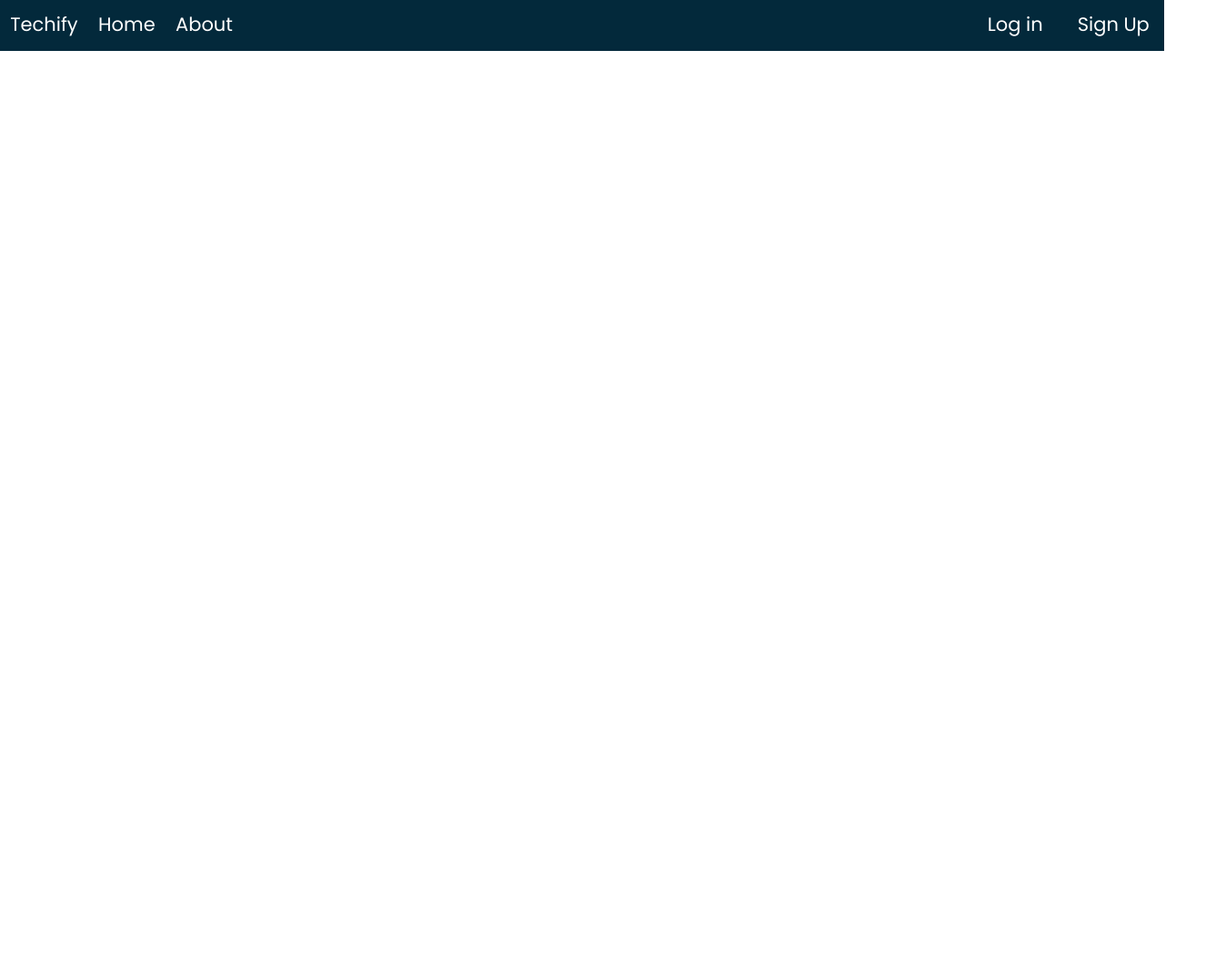
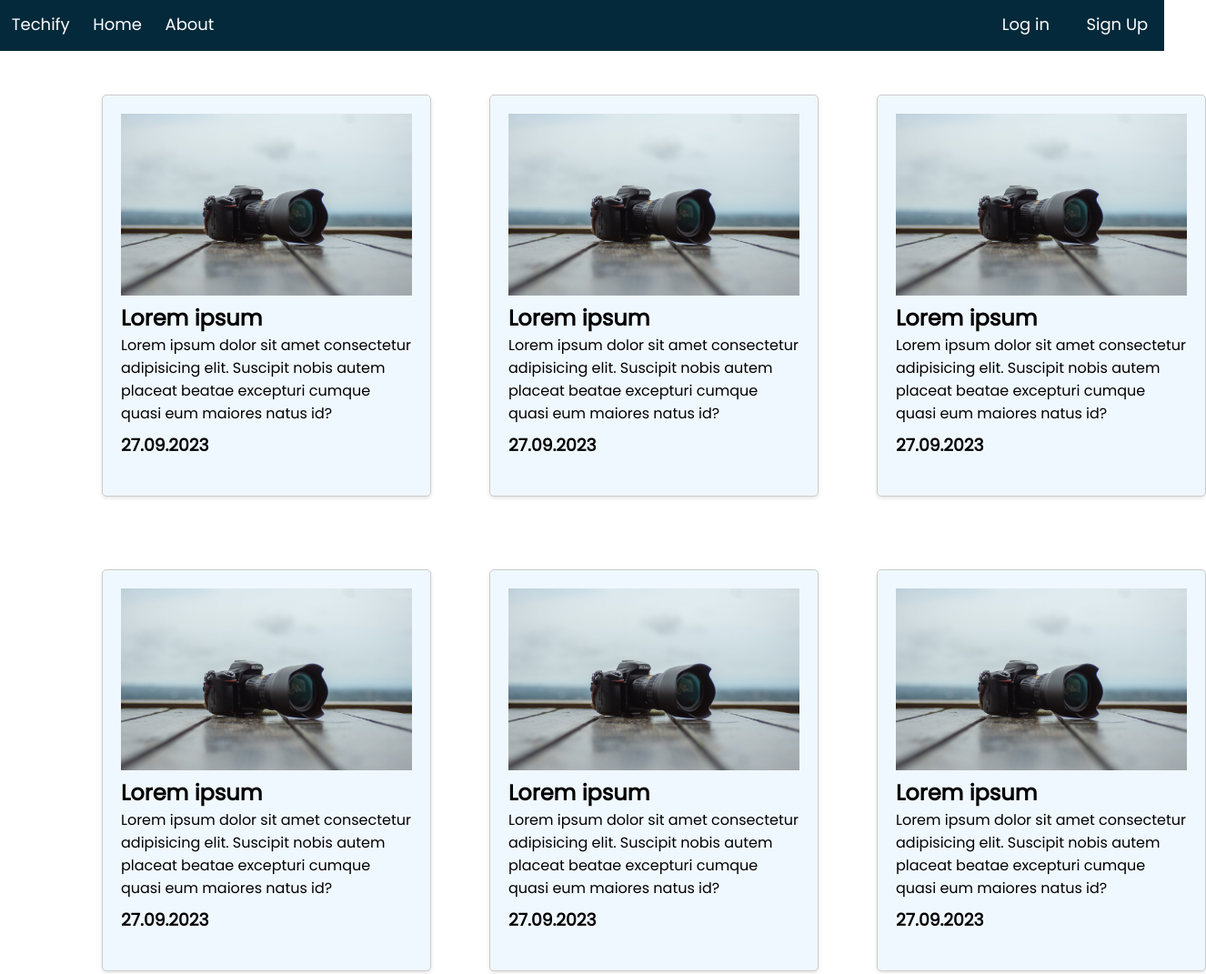
Before and after one commit to Code-KVD/blog-frontend, a plain HTML site: page index.html in a window 1280 px wide. Shown: the whole page at 91% size, 1326 px wide, since content can reach past the window. Before the commit the page ends 800 px from the top, so only its background shows below. Drawn offline with Linux system fonts and the light colour scheme.

Commit message:
home page done

```diff
--- a/home.css
+++ b/home.css
@@ -2,13 +2,14 @@
 *{
     margin: 0;
     padding: 0;
+    font-family: 'Poppins', sans-serif;
 }
 
 .navbar{
     height: 3.5rem;
     background-color: rgb(3, 41, 59);
     font-family: 'Poppins', sans-serif;
-    font-size: 21px;
+    font-size: 18px;
     display: flex;
     justify-content: space-between;
 }
@@ -19,7 +20,7 @@
 
 }
 .list li{
-    margin: 0.7rem;
+    margin: 0.8rem;
     position: relative;
 }
 
@@ -49,7 +50,7 @@ li:hover::before {
 
 .login-register{
     display: inline-block;
-    margin: 0.7rem;
+    margin: 0.8rem;
 
 }
 .login-register a{
@@ -62,3 +63,34 @@ li:hover::before {
     transition: border 0.16s ease-in;
 
 }
+
+.container{
+    background-color: white;
+    display: flex;
+    display: grid;
+    grid-template-columns: repeat(3, 1fr);
+    margin: 0 5rem 0 5rem;
+
+}
+
+.blog{
+    padding: 20px;
+    border: 1px solid #ccc;
+    display: inline-block;
+    height: 50vh;
+    background: aliceblue;
+    margin: 2rem;
+    color: black;
+    margin-top: 3rem;
+    border-radius: 5px;
+    box-shadow: 0 2px 4px rgba(0, 0, 0, 0.1);
+}
+
+.blog img{
+    position: relative;
+    height: 200px;
+}
+
+.date{
+    margin-top: 0.5rem;
+}
--- a/index.html
+++ b/index.html
@@ -15,13 +15,49 @@
                     <li><a href="#">About</a></li>
                 </ul>
                 <span class="Rlist">
-                    <div class="login-register"><a href="#">Log in</a></div>
+                    <div class="login-register"><a href="login.html">Log in</a></div>
                     <div class="login-register"><a href="#">Sign Up</a></div>
                 </span>
             </nav>
         </header>
+
     <div class="container">
-
+        <div class="blog">
+            <img src="default.jpg" alt="">
+            <h2>Lorem ipsum</h2>
+            <p>Lorem ipsum dolor sit amet consectetur adipisicing elit. Suscipit nobis autem placeat beatae excepturi cumque quasi eum maiores natus id?</p>
+            <h3 class="date">27.09.2023</h3>
+        </div>
+        <div class="blog">
+            <img src="default.jpg" alt="">
+            <h2>Lorem ipsum</h2>
+            <p>Lorem ipsum dolor sit amet consectetur adipisicing elit. Suscipit nobis autem placeat beatae excepturi cumque quasi eum maiores natus id?</p>
+            <h3 class="date">27.09.2023</h3>
+        </div>
+        <div class="blog">
+            <img src="default.jpg" alt="">
+            <h2>Lorem ipsum</h2>
+            <p>Lorem ipsum dolor sit amet consectetur adipisicing elit. Suscipit nobis autem placeat beatae excepturi cumque quasi eum maiores natus id?</p>
+            <h3 class="date">27.09.2023</h3>
+        </div>
+        <div class="blog">
+            <img src="default.jpg" alt="">
+            <h2>Lorem ipsum</h2>
+            <p>Lorem ipsum dolor sit amet consectetur adipisicing elit. Suscipit nobis autem placeat beatae excepturi cumque quasi eum maiores natus id?</p>
+            <h3 class="date">27.09.2023</h3>
+        </div>
+        <div class="blog">
+            <img src="default.jpg" alt="">
+            <h2>Lorem ipsum</h2>
+            <p>Lorem ipsum dolor sit amet consectetur adipisicing elit. Suscipit nobis autem placeat beatae excepturi cumque quasi eum maiores natus id?</p>
+            <h3 class="date">27.09.2023</h3>
+        </div>
+        <div class="blog">
+            <img src="default.jpg" alt="">
+            <h2>Lorem ipsum</h2>
+            <p>Lorem ipsum dolor sit amet consectetur adipisicing elit. Suscipit nobis autem placeat beatae excepturi cumque quasi eum maiores natus id?</p>
+            <h3 class="date">27.09.2023</h3>
+        </div>
     </div>
 </body>
 </html>
```
Also changed, not shown: login.html (added, +11 -0 lines), default.jpg (added).
